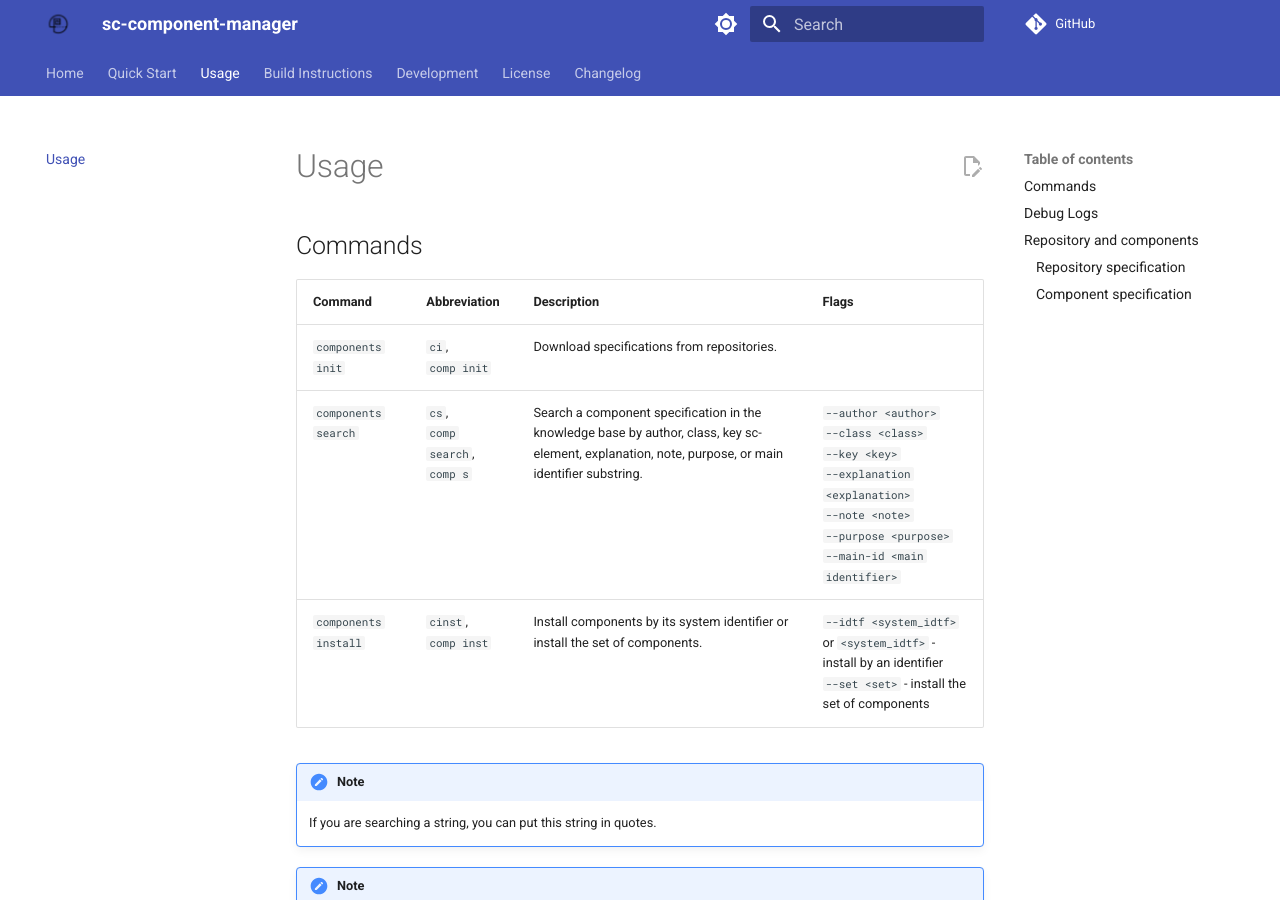
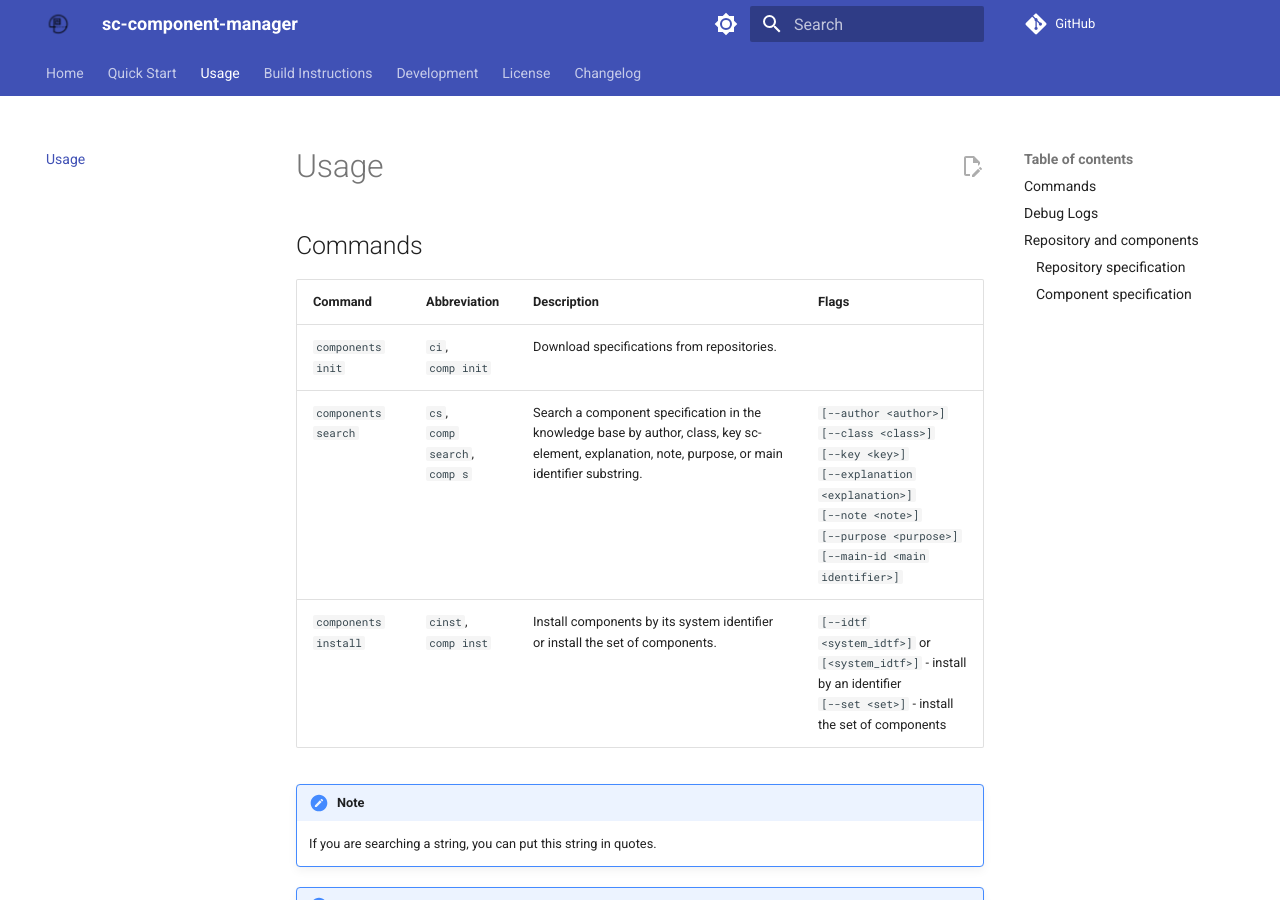
Before and after one commit to ostis-ai/sc-component-manager, an MkDocs documentation site: the page built from docs/usage/usage.md, in a window 1280 px wide and 900 px high. Built offline with MkDocs 1.6.1 and Material for MkDocs 9.7.7, drawn with Linux system fonts in a browser that asks for light colours; comment, search, counter and statistics services are not loaded.

Commit message:
[docs] Make sc-component-manager flags optional

```diff
--- a/docs/usage/usage.md
+++ b/docs/usage/usage.md
@@ -5,8 +5,8 @@
 | Command              | Abbreviation                             | Description                                                                                       | Flags                                                                                                                          |
 |:---------------------|:-----------------------------------------|:--------------------------------------------------------------------------------------------------|:-------------------------------------------------------------------------------------------------------------------------------|
 | `components init`    | `ci`, <br/> `comp init`                  | Download specifications from repositories.                                                        |                                                                                                                                |
-| `components search`  | `cs`, <br/> `comp search`, <br/> `comp s` | Search a component specification in the knowledge base by author, class, key sc-element, explanation, note, purpose, or main identifier substring. | `--author <author>` <br/> `--class <class>` <br/> `--key <key>` <br/> `--explanation <explanation>` <br/> `--note <note>` <br/> `--purpose <purpose>` <br/> `--main-id <main identifier>` |
-| `components install` | `cinst`, <br/> `comp inst`               | Install components by its system identifier or install the set of components.                     | `--idtf <system_idtf>` or `<system_idtf>` - install by an identifier <br/> `--set <set>` - install the set of components |
+| `components search`  | `cs`, <br/> `comp search`, <br/> `comp s` | Search a component specification in the knowledge base by author, class, key sc-element, explanation, note, purpose, or main identifier substring. | `[--author <author>]` <br/> `[--class <class>]` <br/> `[--key <key>]` <br/> `[--explanation <explanation>]` <br/> `[--note <note>]` <br/> `[--purpose <purpose>]` <br/> `[--main-id <main identifier>]` |
+| `components install` | `cinst`, <br/> `comp inst`               | Install components by its system identifier or install the set of components.                     | `[--idtf <system_idtf>]` or `[<system_idtf>]` - install by an identifier <br/> `[--set <set>]` - install the set of components |
 
 !!! Note
     If you are searching a string, you can put this string in quotes.
```
